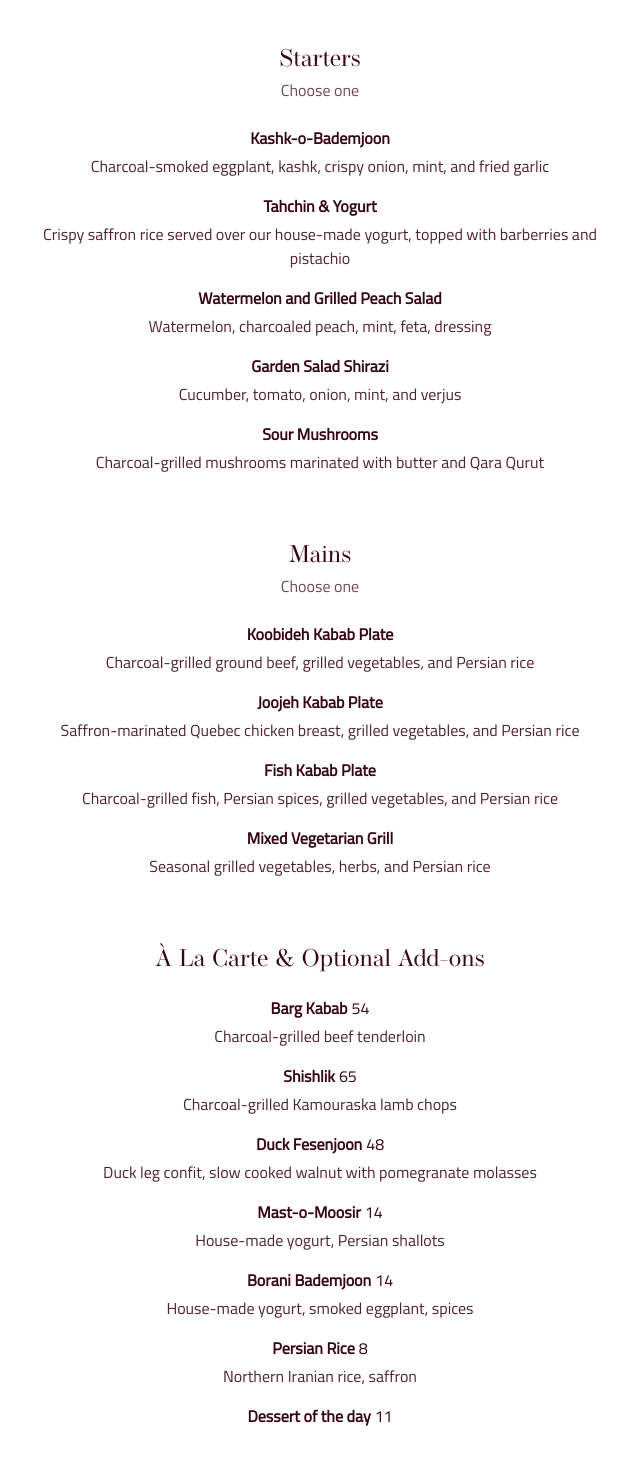
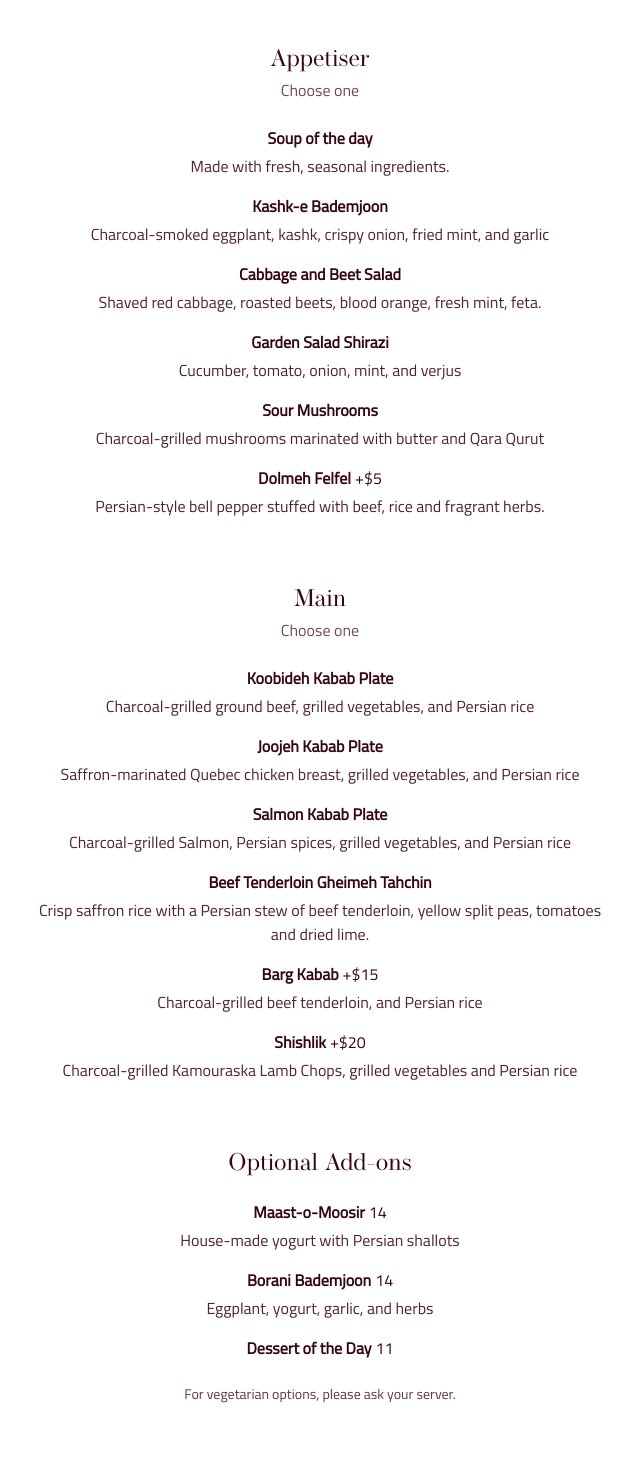
Before and after one commit to BOUS-Persian-Cuisine/website, a Next.js app: page /lunch-menu in a window 1280 px wide. Shown: the part 500-1970 px from the top of the page, without its empty margins (320-960 px from the left). Built offline with nearby package versions, Linux system fonts and the light colour scheme.

Commit message:
Replace the lunch table d’hôte and add its French PDF page

```diff
--- a/src/pages/lunch-menu.tsx
+++ b/src/pages/lunch-menu.tsx
@@ -25,8 +25,8 @@ type LunchMenuCopy = {
   reserveLabel: string;
   addOnsTitle: string;
   sections: LunchMenuSection[];
-  addOnColumns: LunchMenuItem[][];
-  dessert: LunchMenuItem;
+  addOns: LunchMenuItem[];
+  note: string;
 };
 
 const lunchMenuCopy: Record<Language, LunchMenuCopy> = {
@@ -34,153 +34,138 @@ const lunchMenuCopy: Record<Language, LunchMenuCopy> = {
     pageTitle: "Lunch Menu - BOUS Persian Cuisine",
     sectionLabel: "Lunch menu",
     heading: "Lunch Menu",
-    menuTitle: "Table d'Hôte Menu",
+    menuTitle: "Table d’Hôte Menu",
     price: "$45 per person",
     includes: "Includes one starter and one main",
     pdfHref: "/lunch-menu.pdf",
-    pdfLabel: "Open PDF menu",
+    pdfLabel: "Open bilingual PDF menu",
     reserveLabel: "Make a reservation",
-    addOnsTitle: "À La Carte & Optional Add-ons",
+    addOnsTitle: "Optional Add-ons",
     sections: [
       {
-        title: "Starters",
+        title: "Appetiser",
         detail: "Choose one",
         items: [
           {
-            name: "Kashk-o-Bademjoon",
-            description:
-              "Charcoal-smoked eggplant, kashk, crispy onion, mint, and fried garlic",
+            name: "Soup of the day",
+            description: "Made with fresh, seasonal ingredients."
           },
           {
-            name: "Tahchin & Yogurt",
-            description:
-              "Crispy saffron rice served over our house-made yogurt, topped with barberries and pistachio",
+            name: "Kashk-e Bademjoon",
+            description: "Charcoal-smoked eggplant, kashk, crispy onion, fried mint, and garlic"
           },
           {
-            name: "Watermelon and Grilled Peach Salad",
-            description: "Watermelon, charcoaled peach, mint, feta, dressing",
+            name: "Cabbage and Beet Salad",
+            description: "Shaved red cabbage, roasted beets, blood orange, fresh mint, feta."
           },
           {
             name: "Garden Salad Shirazi",
-            description: "Cucumber, tomato, onion, mint, and verjus",
+            description: "Cucumber, tomato, onion, mint, and verjus"
           },
           {
             name: "Sour Mushrooms",
-            description:
-              "Charcoal-grilled mushrooms marinated with butter and Qara Qurut",
-          },
-        ],
+            description: "Charcoal-grilled mushrooms marinated with butter and Qara Qurut"
           },
           {
-        title: "Mains",
+            name: "Dolmeh Felfel",
+            price: "+$5",
+            description: "Persian-style bell pepper stuffed with beef, rice and fragrant herbs."
+          }
+        ]
+      },
+      {
+        title: "Main",
         detail: "Choose one",
         items: [
           {
             name: "Koobideh Kabab Plate",
-            description:
-              "Charcoal-grilled ground beef, grilled vegetables, and Persian rice",
+            description: "Charcoal-grilled ground beef, grilled vegetables, and Persian rice"
           },
           {
             name: "Joojeh Kabab Plate",
-            description:
-              "Saffron-marinated Quebec chicken breast, grilled vegetables, and Persian rice",
+            description: "Saffron-marinated Quebec chicken breast, grilled vegetables, and Persian rice"
           },
           {
-            name: "Fish Kabab Plate",
-            description:
-              "Charcoal-grilled fish, Persian spices, grilled vegetables, and Persian rice",
+            name: "Salmon Kabab Plate",
+            description: "Charcoal-grilled Salmon, Persian spices, grilled vegetables, and Persian rice"
           },
           {
-            name: "Mixed Vegetarian Grill",
-            description:
-              "Seasonal grilled vegetables, herbs, and Persian rice",
+            name: "Beef Tenderloin Gheimeh Tahchin",
+            description: "Crisp saffron rice with a Persian stew of beef tenderloin, yellow split peas, tomatoes and dried lime."
           },
-        ],
-      },
-    ],
-    addOnColumns: [
-      [
           {
             name: "Barg Kabab",
-          price: "54",
-          description: "Charcoal-grilled beef tenderloin",
+            price: "+$15",
+            description: "Charcoal-grilled beef tenderloin, and Persian rice"
           },
           {
             name: "Shishlik",
-          price: "65",
-          description: "Charcoal-grilled Kamouraska lamb chops",
-        },
+            price: "+$20",
+            description: "Charcoal-grilled Kamouraska Lamb Chops, grilled vegetables and Persian rice"
+          }
+        ]
+      }
+    ],
+    addOns: [
       {
-          name: "Duck Fesenjoon",
-          price: "48",
-          description:
-            "Duck leg confit, slow cooked walnut with pomegranate molasses",
-        },
-      ],
-      [
-        {
-          name: "Mast-o-Moosir",
+        name: "Maast-o-Moosir",
         price: "14",
-          description: "House-made yogurt, Persian shallots",
+        description: "House-made yogurt with Persian shallots"
       },
       {
         name: "Borani Bademjoon",
         price: "14",
-          description: "House-made yogurt, smoked eggplant, spices",
+        description: "Eggplant, yogurt, garlic, and herbs"
       },
       {
-          name: "Persian Rice",
-          price: "8",
-          description: "Northern Iranian rice, saffron",
-        },
+        name: "Dessert of the Day",
+        price: "11"
+      }
     ],
-    ],
-    dessert: {
-      name: "Dessert of the day",
-      price: "11",
-    },
+    note: "For vegetarian options, please ask your server."
   },
   fr: {
     pageTitle: "Menu midi - BOUS Cuisine perse",
     sectionLabel: "Menu midi",
     heading: "Menu midi",
-    menuTitle: "Menu Table d'Hôte",
+    menuTitle: "Menu table d’hôte",
     price: "45 $ par personne",
-    includes: "Une entrée et un plat principal inclus",
-    pdfHref: "/lunch-menu.pdf",
-    pdfLabel: "Ouvrir le menu PDF",
+    includes: "Une entrée et un plat principal au choix",
+    pdfHref: "/lunch-menu.pdf#page=2",
+    pdfLabel: "Ouvrir le menu PDF bilingue",
     reserveLabel: "Faire une réservation",
-    addOnsTitle: "À la carte et ajouts optionnels",
+    addOnsTitle: "Suppléments au choix",
     sections: [
       {
         title: "Entrées",
         detail: "Choisissez une entrée",
         items: [
           {
-            name: "Kashk-o-Bademjoon",
-            description:
-              "Aubergine fumée, kashk, oignons croustillants, menthe, ail frit",
+            name: "Soupe du jour",
+            description: "Préparée avec des ingrédients frais de saison."
           },
           {
-            name: "Tahchin & yogourt",
-            description:
-              "Riz safrané croustillant servi sur notre yogourt maison, garni d'épine-vinettes et de pistaches",
+            name: "Kashk-e Bademjoon",
+            description: "Aubergine fumée au charbon, kashk, oignons croustillants, menthe frite et ail."
           },
           {
-            name: "Salade de melon d'eau et pêche grillée",
-            description:
-              "Melon d'eau, pêche grillée au charbon, menthe, feta et vinaigrette",
+            name: "Salade de chou rouge et de betteraves",
+            description: "Chou rouge émincé, betteraves rôties, orange sanguine, menthe fraîche et feta."
           },
           {
-            name: "Salade Shirazi du jardin",
-            description: "Concombre, tomate, oignon, menthe et verjus",
+            name: "Salade du jardin à la shirazi",
+            description: "Concombre, tomate, oignon, menthe et verjus."
           },
           {
             name: "Champignons acidulés",
-            description:
-              "Champignons grillés au charbon, marinés au beurre et au qara qurut",
+            description: "Champignons marinés au beurre et au qara qurut, puis grillés au charbon."
           },
-        ],
+          {
+            name: "Dolmeh Felfel",
+            price: "+5 $",
+            description: "Poivron farci à la persane, au bœuf, au riz et aux fines herbes."
+          }
+        ]
       },
       {
         title: "Plats principaux",
@@ -188,69 +173,51 @@ const lunchMenuCopy: Record<Language, LunchMenuCopy> = {
         items: [
           {
             name: "Assiette de kabab koobideh",
-            description:
-              "Bœuf haché grillé au charbon, légumes grillés et riz persan",
+            description: "Bœuf haché grillé au charbon, légumes grillés et riz persan."
           },
           {
             name: "Assiette de joojeh kabab",
-            description:
-              "Poitrine de poulet du Québec marinée au safran, légumes grillés et riz persan",
+            description: "Poitrine de poulet du Québec marinée au safran, légumes grillés et riz persan."
           },
           {
-            name: "Assiette de kabab de poisson",
-            description:
-              "Poisson grillé au charbon, épices persanes, légumes grillés et riz persan",
+            name: "Assiette de kabab de saumon",
+            description: "Saumon grillé au charbon, épices persanes, légumes grillés et riz persan."
           },
           {
-            name: "Grillade végétarienne mixte",
-            description:
-              "Légumes de saison grillés, herbes fraîches et riz persan",
+            name: "Tahchin au gheimeh de filet de bœuf",
+            description: "Riz croustillant au safran et ragoût persan de filet de bœuf, de pois cassés jaunes, de tomates et de lime séchée."
           },
-        ],
-      },
-    ],
-    addOnColumns: [
-      [
           {
             name: "Barg Kabab",
-          price: "54",
-          description: "Filet de bœuf grillé au charbon",
+            price: "+15 $",
+            description: "Filet de bœuf grillé au charbon et riz persan."
           },
           {
             name: "Shishlik",
-          price: "65",
-          description: "Côtelettes d'agneau de Kamouraska grillées au charbon",
-        },
+            price: "+20 $",
+            description: "Côtelettes d’agneau de Kamouraska grillées au charbon, légumes grillés et riz persan."
+          }
+        ]
+      }
+    ],
+    addOns: [
       {
-          name: "Duck Fesenjoon",
-          price: "48",
-          description:
-            "Confit de cuisse de canard, noix mijotées à la mélasse de grenade",
-        },
-      ],
-      [
-        {
-          name: "Mast-o-Moosir",
+        name: "Maast-o-Moosir",
         price: "14",
-          description: "Yogourt maison, échalotes persanes",
+        description: "Yogourt maison aux échalotes persanes."
       },
       {
         name: "Borani Bademjoon",
         price: "14",
-          description: "Yogourt maison, aubergine fumée, épices",
+        description: "Aubergine, yogourt, ail et fines herbes."
       },
       {
-          name: "Persian Rice",
-          price: "8",
-          description: "Riz du nord de l'Iran, safran",
-        },
+        name: "Dessert du jour",
+        price: "11"
+      }
     ],
-    ],
-    dessert: {
-      name: "Dessert du moment",
-      price: "11",
-    },
-  },
+    note: "Pour les options végétariennes, renseignez-vous auprès de votre serveur."
+  }
 };
 
 function LunchMenuItemRow({ item }: { item: LunchMenuItem }) {
@@ -327,13 +294,11 @@ export default function LunchMenu() {
             {copy.addOnsTitle}
           </h2>
           <ol className="mt-6 space-y-4">
-            {copy.addOnColumns.flat().map((item) => (
+            {copy.addOns.map((item) => (
               <LunchMenuItemRow key={item.name} item={item} />
             ))}
           </ol>
-          <ol className="mt-4">
-            <LunchMenuItemRow item={copy.dessert} />
-          </ol>
+          <p className="mt-6 text-sm text-bous-burgundy/80">{copy.note}</p>
         </section>
       </div>
     </MenuPageLayout>
```
Also changed, not shown: 1 other file (tests, documents, lock files or other folders). Lines whose indentation alone changed are shown as unchanged.
